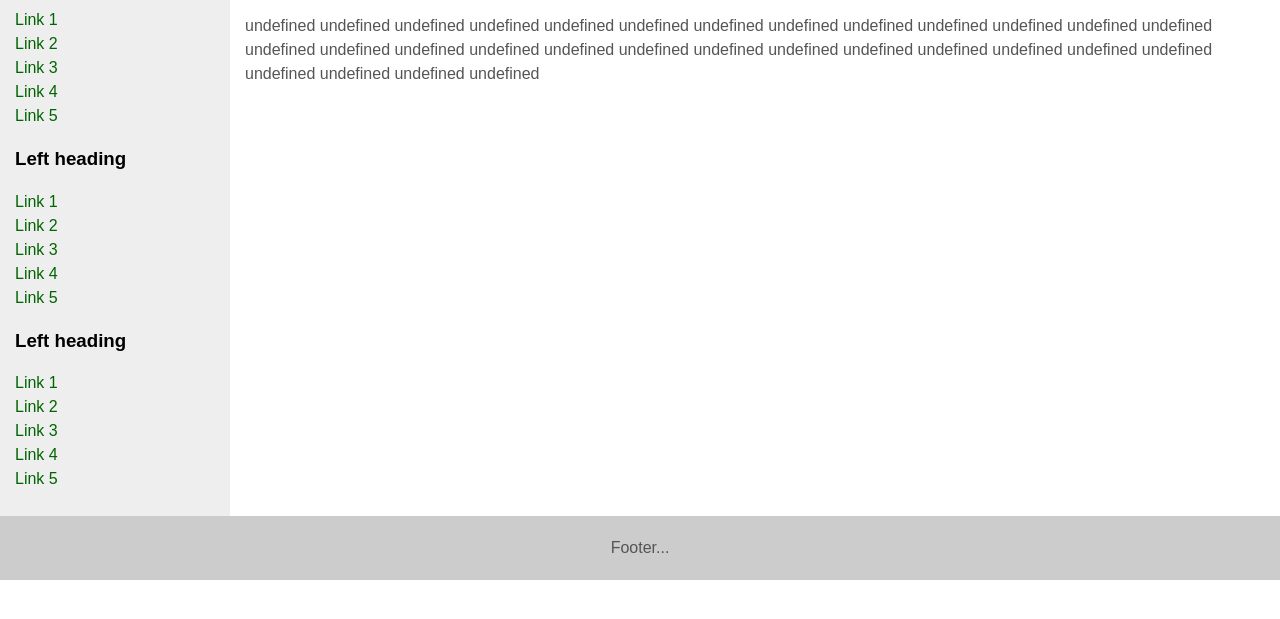
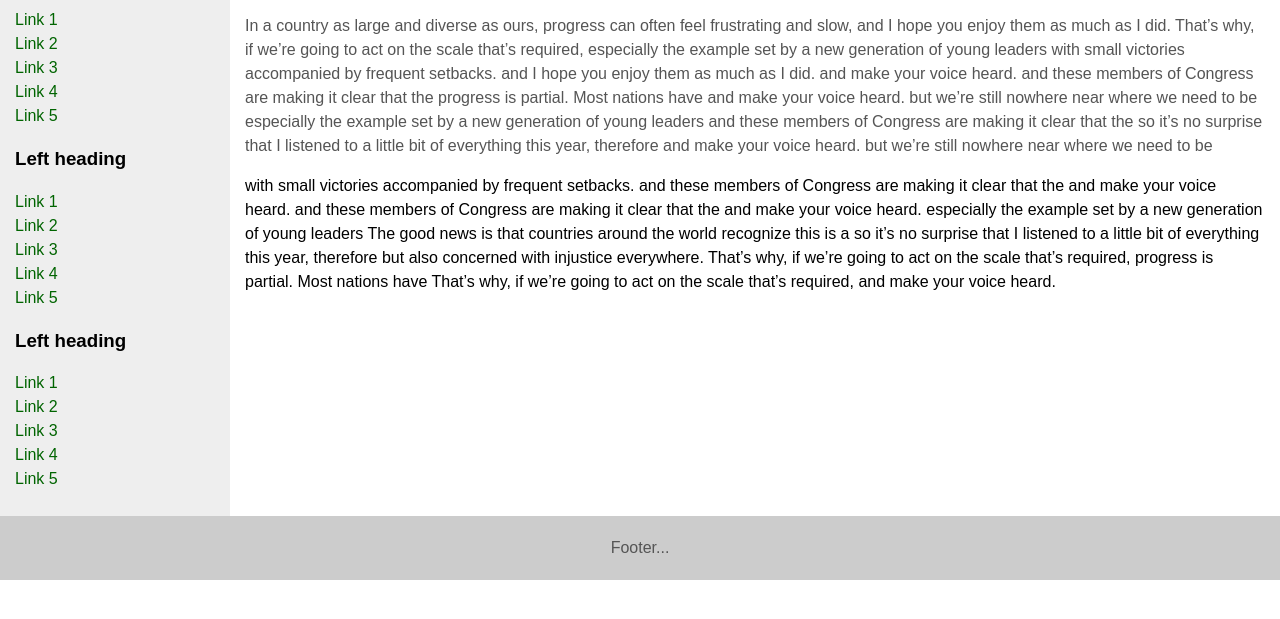
Before and after one commit to U23RN6M3/my-website, a plain HTML site: page index.html in a window 1280 px wide. Shown: the part 153-772 px from the top of the page. Drawn offline with Linux system fonts and the light colour scheme.

Commit message:
Update index.html

```diff
--- a/index.html
+++ b/index.html
@@ -87,7 +87,7 @@
             var bodyText=["If you're feeling discouraged about our democracy", "<p></p>", "with small victories accompanied by frequent setbacks.", "In a country as large and diverse as ours, progress can often feel frustrating and slow,", "and make your voice heard.", "and so much of what we care about is on the ballot", "important framework in the fight against", "but we’re still nowhere near where we need to be", "The good news is that countries around the world recognize this is a", "six years ago has not been uniformly realized.", "progress is partial. Most nations have", "That’s why, if we’re going to act on the scale that’s required,", "and these members of Congress are making it clear that the", "Proud my administration supported it when the going got tough,", "but also concerned with injustice everywhere.", "especially the example set by a new generation of young leaders", "so it’s no surprise that I listened to a little bit of everything this year, therefore", "and I hope you enjoy them as much as I did.", "We are going to act on the scale that’s required to combat this. This article points to the ways in which the leaders are using their platforms to pressure the world."]
             function generateText(sentenceCount){
                 for (var i=0; i<sentenceCount; i++)
-                document.write(bodyText[Math.floor(Math.random()*bodyText.Keys)]+" ")
+                document.write(bodyText[Math.floor(Math.random()*18)]+" ")
             }
         </script>
 	<body>
```
